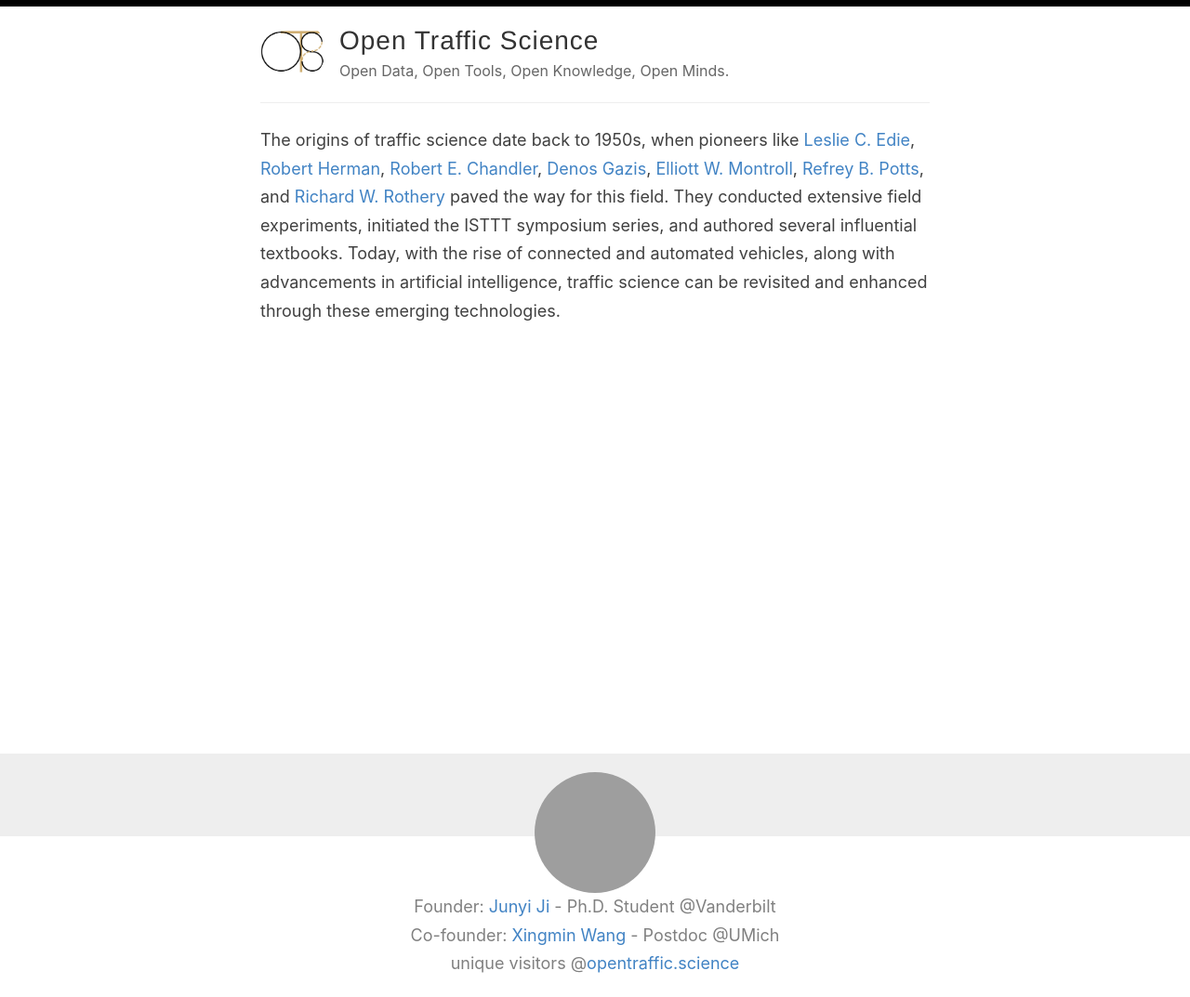
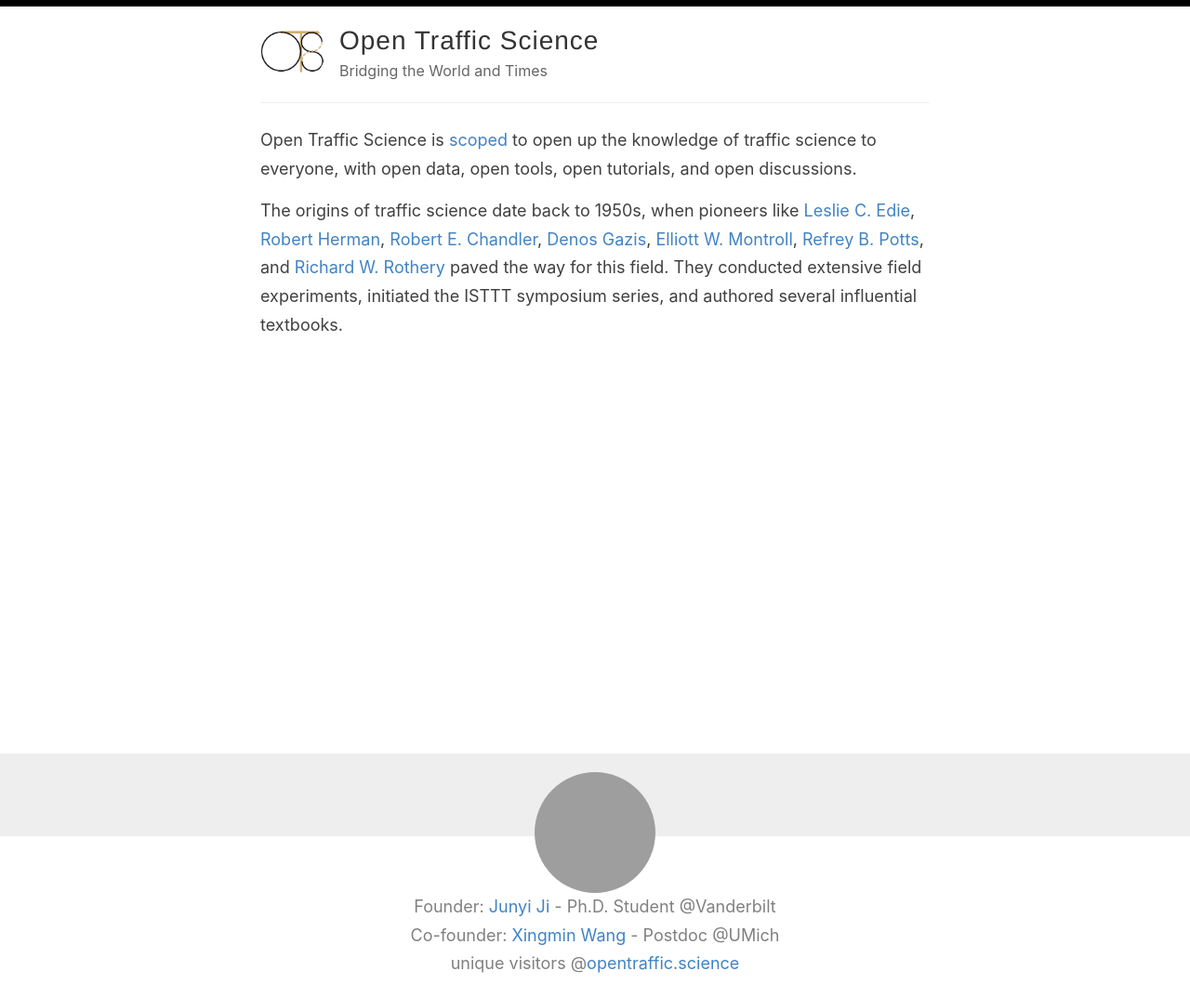
Before and after one commit to OpenTrafficScience/opentrafficscience.github.io, a Jekyll site: the page built from index.md, in a window 1280 px wide. Shown: the whole page at 93% size. Built offline with Jekyll 4.4.1, drawn with Linux system fonts in a browser that asks for light colours; the list of posts is cut into pages by our own code; comment, search, counter and statistics services are not loaded; part of the change alters nothing that is shown.

Commit message:
Update index.md

```diff
--- a/_config.yml
+++ b/_config.yml
@@ -9,7 +9,7 @@ name: Open Traffic Science
 author: Open Traffic Science
 
 # Short bio or description (displayed in the header)
-description: Open Data, Open Tools, Open Knowledge, Open Minds.
+description: Bridging the World and Times
 
 # URL of your avatar or profile pic (you could use your GitHub profile pic)
 avatar: /images/ots.png
--- a/index.md
+++ b/index.md
@@ -1,4 +1,7 @@
 ---
 layout: default
 ---
-The origins of traffic science date back to 1950s, when pioneers like [Leslie C. Edie](https://www.informs.org/Explore/History-of-O.R.-Excellence/Biographical-Profiles/Edie-Leslie-C), [Robert Herman](https://www.nae.edu/188205/ROBERT-HERMAN-19141997), [Robert E. Chandler](https://www.informs.org/Recognizing-Excellence/Award-Recipients/Robert-E.-Chandler), [Denos Gazis](https://www.informs.org/Explore/History-of-O.R.-Excellence/Biographical-Profiles/Gazis-Denos-C), [Elliott W. Montroll](https://www.informs.org/Explore/History-of-O.R.-Excellence/Biographical-Profiles/Montroll-Elliott-W), [Refrey B. Potts](https://www.informs.org/Explore/History-of-O.R.-Excellence/Biographical-Profiles/Potts-Renfrey-B), and [Richard W. Rothery](https://www.informs.org/Explore/History-of-O.R.-Excellence/Biographical-Profiles/Rothery-Richard-W) paved the way for this field. They conducted extensive field experiments, initiated the ISTTT symposium series, and authored several influential textbooks. Today, with the rise of connected and automated vehicles, along with advancements in artificial intelligence, traffic science can be revisited and enhanced through these emerging technologies.
+Open Traffic Science is [scoped](https://www.opentraffic.science/scope) to open up the knowledge of traffic science to everyone, with open data, open tools, open tutorials, and open discussions.
+
+The origins of traffic science date back to 1950s, when pioneers like [Leslie C. Edie](https://www.informs.org/Explore/History-of-O.R.-Excellence/Biographical-Profiles/Edie-Leslie-C), [Robert Herman](https://www.nae.edu/188205/ROBERT-HERMAN-19141997), [Robert E. Chandler](https://www.informs.org/Recognizing-Excellence/Award-Recipients/Robert-E.-Chandler), [Denos Gazis](https://www.informs.org/Explore/History-of-O.R.-Excellence/Biographical-Profiles/Gazis-Denos-C), [Elliott W. Montroll](https://www.informs.org/Explore/History-of-O.R.-Excellence/Biographical-Profiles/Montroll-Elliott-W), [Refrey B. Potts](https://www.informs.org/Explore/History-of-O.R.-Excellence/Biographical-Profiles/Potts-Renfrey-B), and [Richard W. Rothery](https://www.informs.org/Explore/History-of-O.R.-Excellence/Biographical-Profiles/Rothery-Richard-W) paved the way for this field. They conducted extensive field experiments, initiated the ISTTT symposium series, and authored several influential textbooks.
+<!-- Today, with the rise of connected and automated vehicles (CAVs), along with advancements in artificial intelligence (AI), traffic science can be revisited and enhanced through these emerging technologies. -->
--- /dev/null
+++ b/scope.md
@@ -0,0 +1,53 @@
+## Background
+Since the rise of big data and deep learning (starting around 2015), along with advancements in reinforcement learning (notably since AlphaGo) and large models (from 2022 onwards), transportation and traffic research has undergone significant transformations in various aspects.
+
+## Scope
+
+The problems of transportation and traffic are very old ones.
+
+Traffic science can be traced back to 1956. Leslie C. Edie, Robert Herman, Robert E. Chandler, Denos Gazis, Elliott W. Montroll, Refrey B. Potts, and Richard W. Rothery opened up this direction that time. They did huge amount of field-testing work, opening up the ISTTT symposium series, and write few fantastic textbooks. In the era of connected and automated vehicles and artificial intelligence,
+
+We plan to revisit traffic science with emerging technologies and open data.
+
+We need to identify the **fundamental questions** in our research community. No matter how the technologies evolve, the **fundamental questions** remain consistent. The philosophy behind this initiative is to mentor the younger generation using first principle.
+
+> The first principle is a foundational concept or assumption that cannot be deduced from any other proposition and serves as the basic building block for understanding and reasoning.
+
+For people with diverse backgrounds and purposes, we aim to create a "knowledge tree" that provides various learning paths, enabling personalized learning experiences.
+
+As a textbook-style initiative, we would pay more attention to the scientific part, although we might be able to include more engineering details. Or, we should separate those tedious (although important) data processing with true science and knowledge. This is why we recognize ourselves as traffic scientists.
+
+## Plan
+
+At the initial stage, Xingmin and Junyi could start from writing the main content at the beginning. Getting some senior advising professors to review the contents. Xingmin is familiar with urban traffic while Junyi is more familiar with freeway traffic. Topics like travel behavior and traffic planning are beyond the scope of the first iteration.
+
+Scale up: once we have certain scale, we can start to advise and open to public. I think it might be a good idea to make it open in twofold: 1) accessible to everyone. 2) everyone can also contribute to it.
+
+> Open Science: Making science more accessible, inclusive and equitable for the benefit of all.
+
+Core value: Open knowledge to everyone, learn & contribute (issues & pull request)
+
+Stage 1: online book and blogging
+
+Stage 2: making it more iterative, like open-source community
+
+## Main content
+
+Online blogging (lecture)
+
+1. Traffic measurement
+2. Traffic model
+    - First-order continuum traffic flow model (LWR model)
+    - Numerical solutions of LWR model, Godunov scheme, CTM
+3. Signalized intersections
+    - Scientific merit in traffic signal control (what a researcher should know from MUCTD)
+    - Probabilistic traffic flow model for signalized intersections
+4. Data platform for connected vehicles trajectories in large-scale networks
+
+Online coding examples (Colab)
+
+Course project (large-scale examples)
+<!-- Advisory member can be updated later -->
+<!-- ## Advisory members
+
+Prof. Henry Liu, Prof. Saif Jabari, Prof. Michael Zhang, Prof. Toru Seo, Prof. Dan Work, Prof. Jonathan Sprinkle (details TBD) -->
```
Also changed, not shown: README.md.
